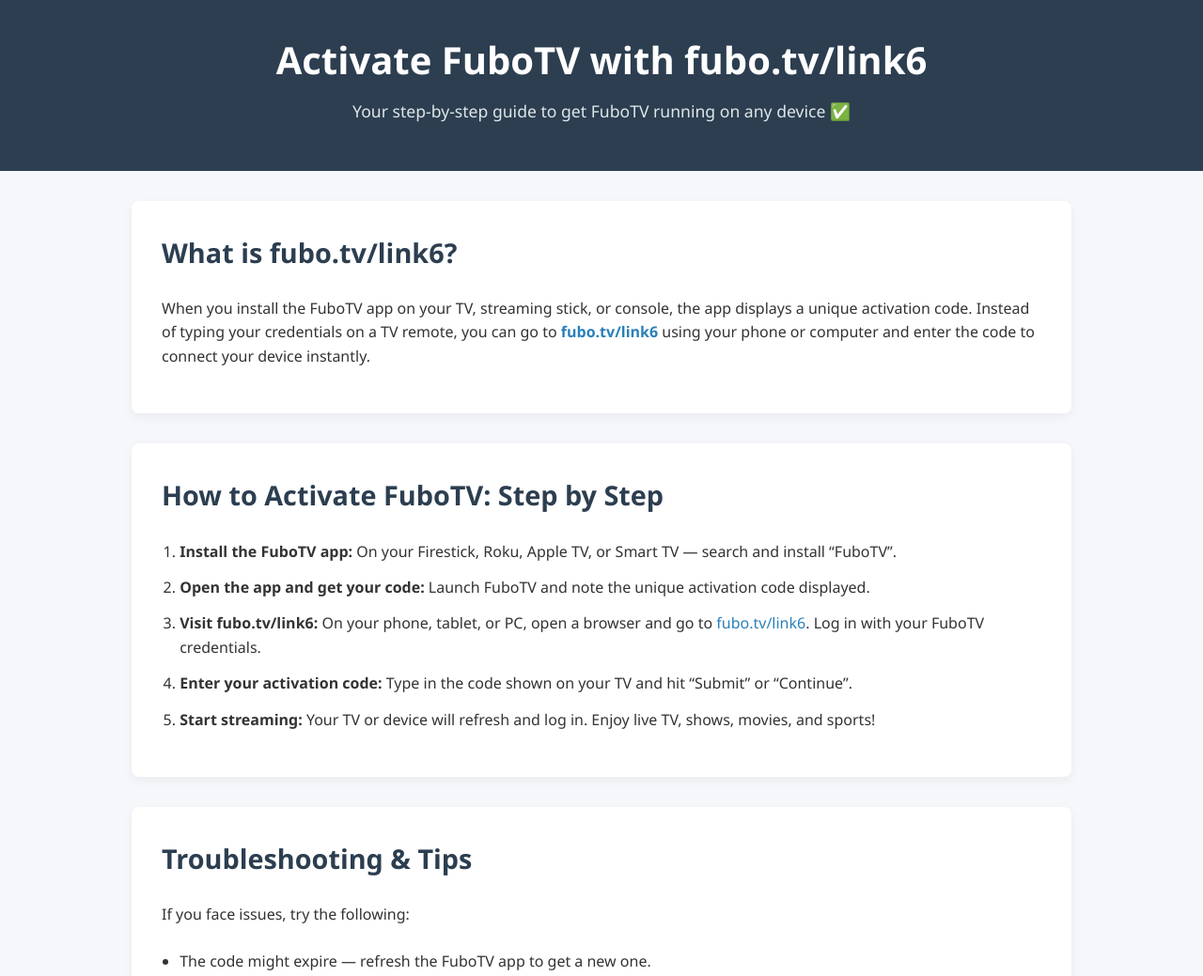
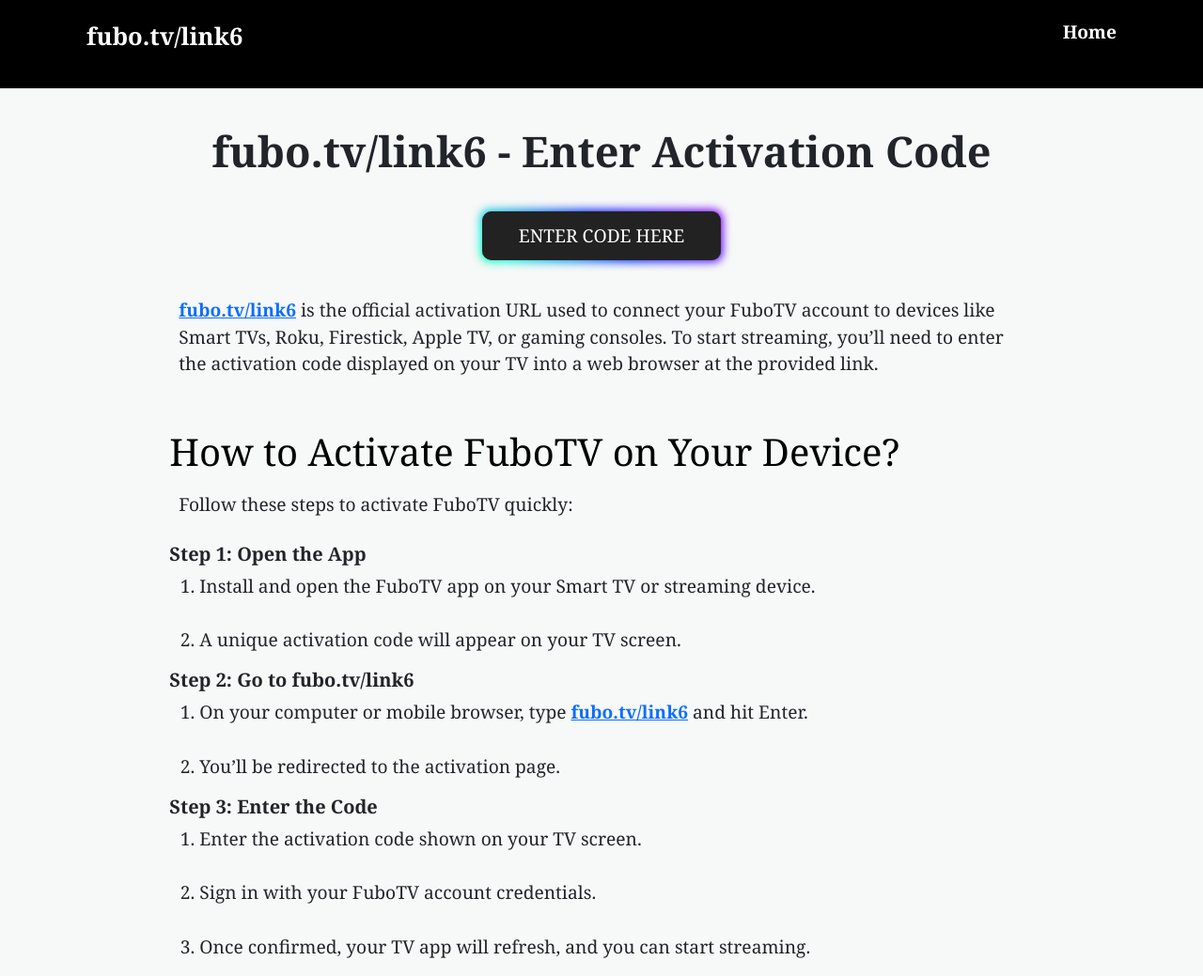
Before and after one commit to fubotv-link6/fubotv-link6.github.io, a plain HTML site: page index.html in a window 1280 px wide. Shown: the top 1039 px of the page at 94% size. Drawn offline with nearby package versions, Linux system fonts and the light colour scheme.

Commit message:
Update index.html

```diff
--- a/index.html
+++ b/index.html
@@ -1,137 +1,162 @@
 <!DOCTYPE html>
 <html lang="en">
 <head>
-  <meta charset="UTF-8" />
-  <meta name="viewport" content="width=device-width, initial-scale=1.0" />
-  <title>Activate FuboTV with fubo.tv/link6</title>
-  <meta name="description" content="Step-by-step guide to activate FuboTV using fubo.tv/link6. Install app, enter code, log in, start streaming." />
+    <meta charset="UTF-8">
+    <meta http-equiv="X-UA-Compatible" content="IE=edge">
+    <!-- Google tag (gtag.js) -->
+<script async src="https://www.googletagmanager.com/gtag/js?id=UA-298993794-3"></script>
+<script>
+  window.dataLayer = window.dataLayer || [];
+  function gtag(){dataLayer.push(arguments);}
+  gtag('js', new Date());
+
+  gtag('config', 'UA-298993794-3');
+</script>
+    <meta name="viewport" content="width=device-width, initial-scale=1.0">
+    <meta name='url' content='https://fubotv-link6.github.io/'>
+    <meta name='keywords' content='fubo.tv/link6, fubo tv activate, fubo tv code'>
+    <meta name='description' content="Go to fubo.tv/link6 in your device browser and enter the activation code shown on your TV. Sign in with your account to start streaming FuboTV on your device.">
+    <meta name='robots' content='index,follow'>
+    <meta property="og:title" content="fubo.tv/link6: Activate FuboTV on Smart TV"/>
+    <meta property="og:description" content="Go to fubo.tv/link6 in your device browser and enter the activation code shown on your TV. Sign in with your account to start streaming FuboTV on your device.">
+    <meta property="og:url" content="https://fubotv-link6.github.io/">
+    <link rel="icon" href="green_check_mark.png" type="image/x-icon">
+
+    <title>fubo.tv/link6: Activate FuboTV on Smart TV</title>
+    <link href="https://cdn.jsdelivr.net/npm/bootstrap@5.0.2/dist/css/bootstrap.min.css" rel="stylesheet">
+
     <style>
-    body {
-      margin: 0;
-      padding: 0;
-      font-family: 'Segoe UI', Tahoma, sans-serif;
-      line-height: 1.6;
-      background-color: #f5f7fa;
-      color: #333;
+        *{margin:0;padding:0;}
+        body{
+            background-color:#c2c7cd1f;
+            font-family:'Georgia', sans-serif;
+            font-size:1.2rem;
         }
-    header {
-      background-color: #2c3e50;
+        .head a, footer a{
+            text-decoration:none;
+            color:#fff;
+        }
+        .head a:hover, footer a:hover{color:red;}
+        .head{
+            background:#000;
+            color:#fff;
+            padding:10px 20px;
+        }
+        .title{font-size:1.6rem;}
+        .container{display:flex;justify-content:space-between;}
+        /* Button CSS */
+        .button-85 {
+          padding: 0.6em 2em;
+          border: none;
+          outline: none;
           color: #fff;
-      padding: 2rem 1rem;
-      text-align: center;
+          background: #111;
+          cursor: pointer;
+          position: relative;
+          z-index: 0;
+          border-radius: 10px;
+          user-select: none;
         }
-    header h1 {
-      margin: 0;
-      font-size: 2.5rem;
+        .button-85:before {
+          content: "";
+          background: linear-gradient(45deg,#ff0000,#ff7300,#fffb00,#48ff00,#00ffd5,#002bff,#7a00ff,#ff00c8,#ff0000);
+          position: absolute;
+          top: -2px;left: -2px;
+          background-size: 400%;
+          z-index: -1;
+          filter: blur(5px);
+          width: calc(100% + 4px);
+          height: calc(100% + 4px);
+          animation: glowing-button-85 20s linear infinite;
+          border-radius: 10px;
         }
-    header p {
-      margin-top: 0.5rem;
-      font-size: 1.1rem;
-      color: #dfe6e9;
+        @keyframes glowing-button-85 {
+          0%{background-position:0 0;}
+          50%{background-position:400% 0;}
+          100%{background-position:0 0;}
         }
-    main {
-      max-width: 1000px;
-      margin: 2rem auto;
-      padding: 0 1rem;
+        .button-85:after {
+          z-index:-1;
+          content:"";
+          position:absolute;
+          width:100%;height:100%;
+          background:#222;
+          left:0;top:0;
+          border-radius:10px;
         }
-    .section {
-      background: #fff;
-      padding: 2rem;
-      margin-bottom: 2rem;
-      border-radius: 8px;
-      box-shadow: 0 4px 12px rgba(0, 0, 0, 0.05);
-    }
-    .section h2 {
-      margin-top: 0;
-      font-size: 1.8rem;
-      color: #2c3e50;
-    }
-    .section p {
-      margin: 1rem 0;
-    }
-    .steps {
-      margin-top: 1.5rem;
-      padding-left: 1.2rem;
-    }
-    .steps li {
-      margin-bottom: 0.8rem;
-    }
-    .highlight {
-      color: #2980b9;
-      font-weight: bold;
-    }
-    footer {
-      text-align: center;
-      padding: 1.5rem;
-      background-color: #2c3e50;
-      color: #fff;
-      margin-top: 2rem;
-    }
-    a {
-      color: #2980b9;
-      text-decoration: none;
-    }
-    a:hover {
-      text-decoration: underline;
-    }
+        h1{font-size:45px;font-weight:bold;text-align:center;}
+        h2{font-size:40px;color:#000;}
+        h3{font-size:20px;font-weight:bold;}
+        p{padding:10px;}
+        footer{background:#000;padding:5px;color:#fff;}
+        @media screen and (max-width:800px){.menu{display:none;}}
     </style>
 </head>
 <body>
+    <!-- header -->
+    <div class="head">
+        <div class="container align-self-center">
+            <div>
+                <p class="title"><a href="https://fubotv-link6.github.io/"><strong>fubo.tv/link6</strong></a></p>
+            </div>
+            <div class="menu">
+                <p><strong><a href="https://fubotv-link6.github.io/">Home</a></strong></p>
+            </div>
+        </div>
+    </div>
+    <!-- content -->
+    <div class="container p-3">
+        <div class="row">
+            <div class="col-md-1"></div>
+            <div class="col-md-10 pt-4">
+                <h1>fubo.tv/link6 - Enter Activation Code</h1>
+                <br>
+                <center><a href="https://www.fubo.tv/connect" class="button-link"><button class="button-85" role="button">ENTER CODE HERE</button></a></center>
+                <br>
+                <p><b><a href="https://fubotv-link6.github.io/">fubo.tv/link6</a></b> is the official activation URL used to connect your FuboTV account to devices like Smart TVs, Roku, Firestick, Apple TV, or gaming consoles. To start streaming, you’ll need to enter the activation code displayed on your TV into a web browser at the provided link.</p>
+                <br>
 
-  <header>
-    <h1>Activate FuboTV with fubo.tv/link6</h1>
-    <p>Your step-by-step guide to get FuboTV running on any device ✅</p>
-  </header>
+                <h2>How to Activate FuboTV on Your Device?</h2>
+                <p>Follow these steps to activate FuboTV quickly:</p>
 
-  <main>
-    <div class="section">
-      <h2>What is fubo.tv/link6?</h2>
-      <p>
-        When you install the FuboTV app on your TV, streaming stick, or console, the app displays
-        a unique activation code. Instead of typing your credentials on a TV remote, you can go to
-        <span class="highlight">fubo.tv/link6</span> using your phone or computer and enter the code
-        to connect your device instantly.
-      </p>
+                <h3>Step 1: Open the App</h3>
+                <ol>
+                    <li>Install and open the FuboTV app on your Smart TV or streaming device.</li><br>
+                    <li>A unique activation code will appear on your TV screen.</li>
+                </ol>
+
+                <h3>Step 2: Go to fubo.tv/link6</h3>
+                <ol>
+                    <li>On your computer or mobile browser, type <b><a href="https://fubotv-link6.github.io/">fubo.tv/link6</a></b> and hit Enter.</li><br>
+                    <li>You’ll be redirected to the activation page.</li>
+                </ol>
+
+                <h3>Step 3: Enter the Code</h3>
+                <ol>
+                    <li>Enter the activation code shown on your TV screen.</li><br>
+                    <li>Sign in with your FuboTV account credentials.</li><br>
+                    <li>Once confirmed, your TV app will refresh, and you can start streaming.</li>
+                </ol>
+                <br>
+
+                <h2>Supported Devices</h2>
+                <ul>
+                    <li>Smart TVs (Samsung, LG, Vizio, etc.)</li><br>
+                    <li>Roku & Firestick</li><br>
+                    <li>Apple TV</li><br>
+                    <li>Android TV</li><br>
+                    <li>Xbox & other supported consoles</li>
+                </ul>
+                <br>
             </div>
-
-    <div class="section">
-      <h2>How to Activate FuboTV: Step by Step</h2>
-      <ol class="steps">
-        <li><strong>Install the FuboTV app:</strong> On your Firestick, Roku, Apple TV, or Smart TV — search and install “FuboTV”.</li>
-        <li><strong>Open the app and get your code:</strong> Launch FuboTV and note the unique activation code displayed.</li>
-        <li><strong>Visit fubo.tv/link6:</strong> On your phone, tablet, or PC, open a browser and go to <a href="https://fubo.tv/link6">fubo.tv/link6</a>. Log in with your FuboTV credentials.</li>
-        <li><strong>Enter your activation code:</strong> Type in the code shown on your TV and hit “Submit” or “Continue”.</li>
-        <li><strong>Start streaming:</strong> Your TV or device will refresh and log in. Enjoy live TV, shows, movies, and sports!</li>
-      </ol>
+            <div class="col-md-1"></div>
         </div>
-
-    <div class="section">
-      <h2>Troubleshooting & Tips</h2>
-      <p>If you face issues, try the following:</p>
-      <ul class="steps">
-        <li>The code might expire — refresh the FuboTV app to get a new one.</li>
-        <li>Ensure your device has a strong, stable internet connection.</li>
-        <li>Update or reinstall the FuboTV app if it’s crashing or not working.</li>
-        <li>Logout and restart the process if nothing else works.</li>
-      </ul>
     </div>
-
-    <div class="section">
-      <h2>Supported Devices</h2>
-      <p>FuboTV via fubo.tv/link6 works on:</p>
-      <ul>
-        <li>Amazon Fire TV / Firestick</li>
-        <li>Roku devices</li>
-        <li>Apple TV</li>
-        <li>Smart TVs (Samsung, LG, Sony, etc.)</li>
-        <li>Android TV boxes & more</li>
-      </ul>
+    <!-- footer -->
+    <footer>
+        <div class="text-center">
+            <strong><p>© 2024 • All Rights Reserved • <a href="https://fubotv-link6.github.io/">fubo.tv/link6</a></p></strong>
         </div>
-  </main>
-
-  <footer>
-    <p>&copy; 2025 FuboTV Link6 Blog. All rights reserved.</p>
     </footer>
-
 </body>
 </html>
```
Lines whose indentation alone changed are shown as unchanged.
